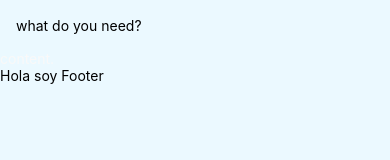
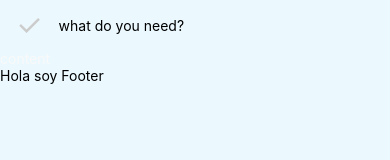
Before and after one commit to hlebon/reactnv-todoapp, a React Native app: screen / in a window 390 px wide. Shown: the top 160 px of the page. Built offline with nearby package versions, Linux system fonts and the light colour scheme.

Commit message:
feat: adding a new item to the todo list

```diff
--- a/App.js
+++ b/App.js
@@ -6,19 +6,52 @@ import { StyleSheet, Text, View, Platform } from 'react-native';
 export default class App extends React.Component {
   state = {
     value: "",
-    items: []
+    items: [],
+    allComplete: false
   }
 
   handleAddItem = () => {
+    if(!this.state.value) return;
+    const newItems = [
+      ... this.state.items,
+      {
+        key: Date.now(),
+        text: this.state.value,
+        complete: false
+      }
+    ]
 
+    this.setState({
+      items: newItems,
+      value: ""
+    })
+  }
+
+  HandleToggleAllComplete() {
+    const complete = !this.state.allComplete
+    const newItems = this.state.items.map((item) => ({
+      ... item,
+      complete
+    }))
+
+    this.setState({
+      items: newItems,
+      allComplete: complete
+    })
+
+    console.table(this.state.items)
   }
 
   render() {
     return (
       <View style={styles.container}>
-        <Header value={this.state.value} onAddItem={this.handleAddItem}/>
+        <Header
+          value={this.state.value}
+          onAddItem={this.handleAddItem}
+          onChange={(value)=>this.setState({ value })}
+          onToggleAllComplete={this.HandleToggleAllComplete}/>
         <View>
-          <Text style={styles.content}>content.</Text>
+          <Text style={styles.content}>content</Text>
         </View>
         <Footer/>
       </View>
--- a/Header.js
+++ b/Header.js
@@ -1,14 +1,20 @@
 import React, { Component } from 'react';
-import { View, Text, TextInput, StyleSheet } from 'react-native';
+import { View, Text, TextInput, StyleSheet, TouchableOpacity } from 'react-native';
 
 export default class Header extends Component {
     render() {
         return (
         <View style={styles.header}>
+            <TouchableOpacity onPress={this.props.onToggleAllComplete}>
+                <Text style={styles.toogleIcon}>{String.fromCharCode(10003)}</Text>
+            </TouchableOpacity>
             <TextInput
-            placeholder="what do you need?"
-            blurOnSubmit={false} returnKeyType="done"
-            style={styles.input}/>
+                value={this.props.value}
+                onChangeText={this.props.onChange}
+                onSubmitEditing={this.props.onAddItem}
+                placeholder="what do you need?"
+                blurOnSubmit={false} returnKeyType="done"
+                style={styles.input}/>
         </View>
         )
     }
@@ -21,8 +27,13 @@ const styles = StyleSheet.create({
         justifyContent: "space-around",
         alignItems: "center"
     },
+    toogleIcon: {
+        fontSize: 30,
+        color: "#CCC"
+    },
     input: {
         flex: 1,
+        marginLeft: 16,
         height: 50
     }
   });
```
